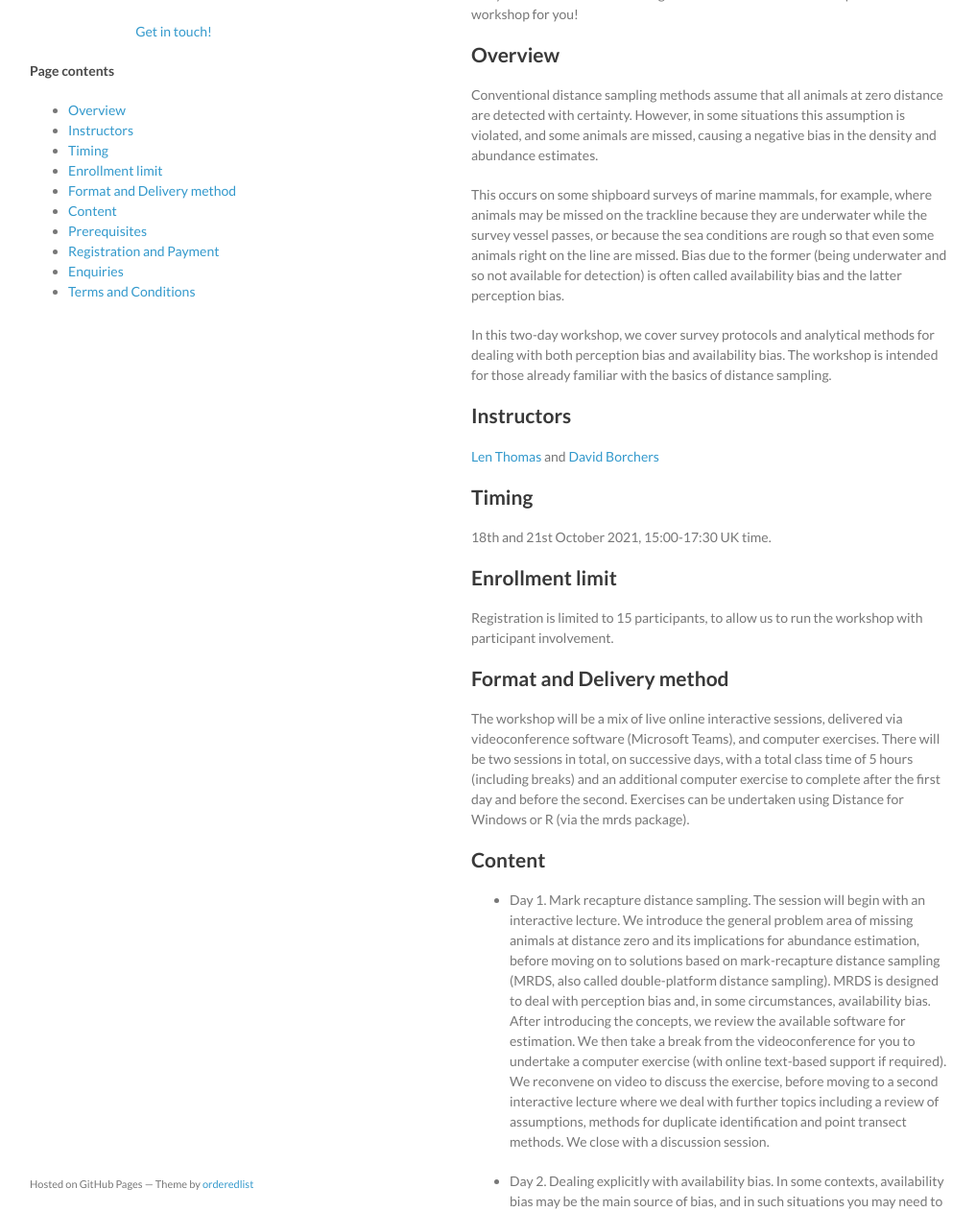
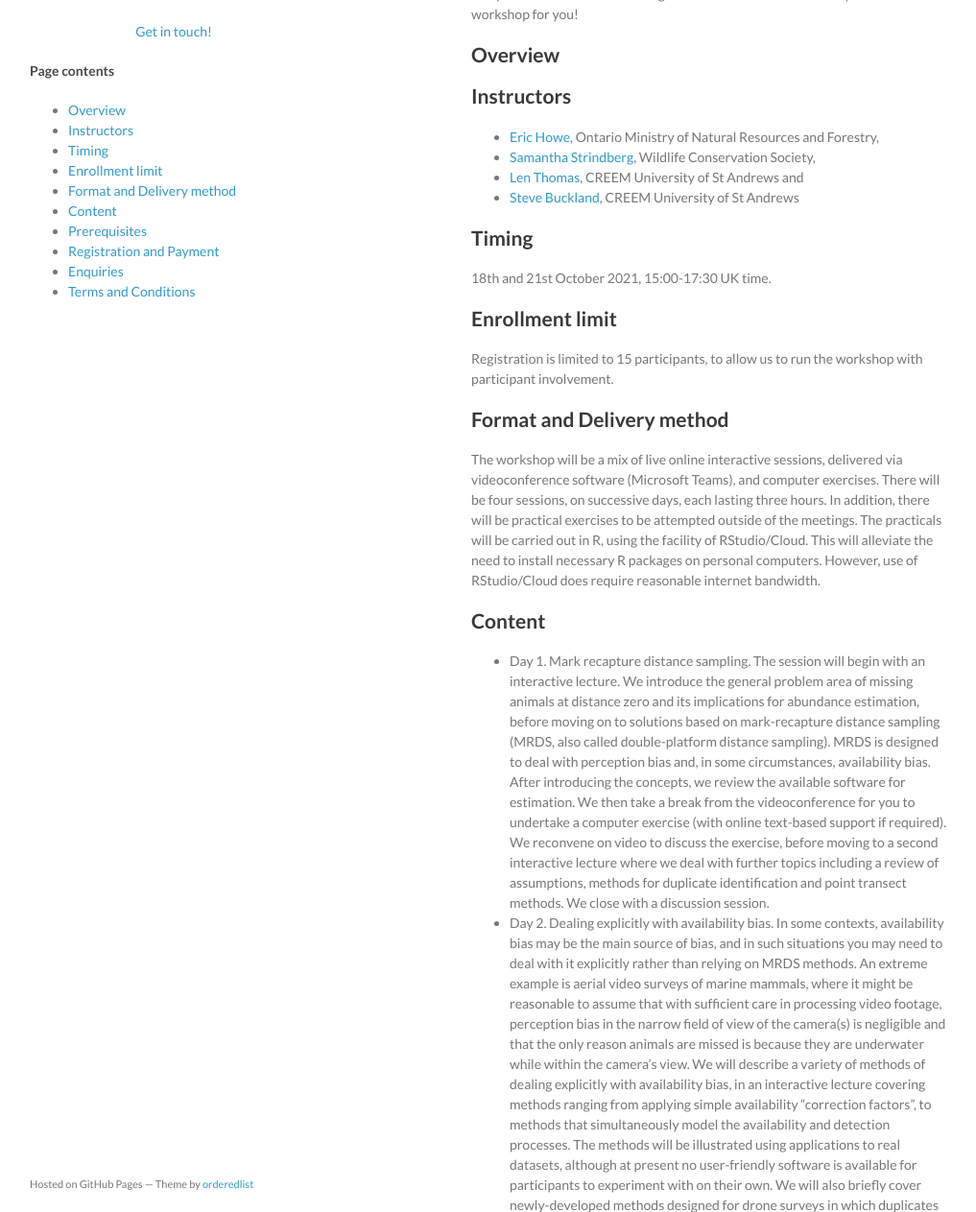
Before and after one commit to distanceworkshops/distanceworkshops.github.io, a Jekyll site: the page built from CTDS-Oct2021.md, in a window 1280 px wide and 1400 px high, cut to the strip 137-1400 px from the top of the window. Shown: the whole strip at 96% size, without its empty margins (129-1146 px from the left). Built offline with Jekyll 4.4.1, drawn with Linux system fonts in a browser that asks for light colours; some of the changed text lies outside the part shown.

Commit message:
Update CTDS-Oct2021.md

```diff
--- a/CTDS-Oct2021.md
+++ b/CTDS-Oct2021.md
@@ -10,15 +10,14 @@ Are you concerned about missing animals on the transect line or point?  This is
 
 ## Overview
 
-Conventional distance sampling methods assume that all animals at zero distance are detected with certainty.  However, in some situations this assumption is violated, and some animals are missed, causing a negative bias in the density and abundance estimates.
 
-This occurs on some shipboard surveys of marine mammals, for example, where animals may be missed on the trackline because they are underwater while the survey vessel passes, or because the sea conditions are rough so that even some animals right on the line are missed.  Bias due to the former (being underwater and so not available for detection) is often called availability bias and the latter perception bias.
-
-In this two-day workshop, we cover survey protocols and analytical methods for dealing with both perception bias and availability bias.  The workshop is intended for those already familiar with the basics of distance sampling.
 
 ## Instructors
 
-[Len Thomas](http://lenthomas.org) and [David Borchers](https://dlb992.wixsite.com/davidborchers)
+- [Eric Howe](https://scholar.google.com/citations?user=Dwrq7t8AAAAJ&hl=en), Ontario Ministry of Natural Resources and Forestry,
+- [Samantha Strindberg](https://blog.wcs.org/photo/author/sstrindberg/), Wildlife Conservation Society,
+- [Len Thomas](http://lenthomas.org), CREEM University of St Andrews and
+- [Steve Buckland](https://steve7397.wixsite.com/personal), CREEM University of St Andrews
 
 ## Timing
 
@@ -30,32 +29,33 @@ Registration is limited to 15 participants, to allow us to run the workshop with
 
 ## Format and Delivery method
 
-The workshop will be a mix of live online interactive sessions, delivered via videoconference software (Microsoft Teams), and computer exercises.   There will be two sessions in total, on successive days, with a total class time of 5 hours (including breaks) and an additional computer exercise to complete after the first day and before the second.  Exercises can be undertaken using Distance for Windows or R (via the mrds package).
+The workshop will be a mix of live online interactive sessions, delivered via videoconference software (Microsoft Teams), and computer exercises.   There will be four sessions, on successive days, each lasting three hours. In addition, there will be practical exercises to be attempted outside of the meetings.  The practicals will be carried out in R, using the facility of RStudio/Cloud.  This will alleviate the need to install necessary R packages on personal computers.  However, use of RStudio/Cloud does require reasonable internet bandwidth.
 
 ## Content
 
-*	Day 1.  Mark recapture distance sampling.  The session will begin with an interactive lecture.  We introduce the general problem area of missing animals at distance zero and its implications for abundance estimation, before moving on to solutions based on mark-recapture distance sampling (MRDS, also called double-platform distance sampling).  MRDS is designed to deal with perception bias and, in some circumstances, availability bias.  After introducing the concepts, we review the available software for estimation.  We then take a break from the videoconference for you to undertake a computer exercise (with online text-based support if required).  We reconvene on video to discuss the exercise, before moving to a second interactive lecture where we deal with further topics including a review of assumptions, methods for duplicate identification and point transect methods.  We close with a discussion session.
-
-*	Day 2.  Dealing explicitly with availability bias.  In some contexts, availability bias may be the main source of bias, and in such situations you may need to deal with it explicitly rather than relying on MRDS methods. An extreme example is aerial video surveys of marine mammals, where it might be reasonable to assume that with sufficient care in processing video footage, perception bias in the narrow field of view of the camera(s) is negligible and that the only reason animals are missed is because they are underwater while within the camera’s view. We will describe a variety of methods of dealing explicitly with availability bias, in an interactive lecture covering methods ranging from applying simple availability “correction factors”, to methods that simultaneously model the availability and detection processes.  The methods will be illustrated using applications to real datasets, although at present no user-friendly software is available for participants to experiment with on their own. We will also briefly cover newly-developed methods designed for drone surveys in which duplicates are not identified.  We will finish with a question-and-answer session.
+-	Day 1.  Mark recapture distance sampling.  The session will begin with an interactive lecture.  We introduce the general problem area of missing animals at distance zero and its implications for abundance estimation, before moving on to solutions based on mark-recapture distance sampling (MRDS, also called double-platform distance sampling).  MRDS is designed to deal with perception bias and, in some circumstances, availability bias.  After introducing the concepts, we review the available software for estimation.  We then take a break from the videoconference for you to undertake a computer exercise (with online text-based support if required).  We reconvene on video to discuss the exercise, before moving to a second interactive lecture where we deal with further topics including a review of assumptions, methods for duplicate identification and point transect methods.  We close with a discussion session.
+-	Day 2.  Dealing explicitly with availability bias.  In some contexts, availability bias may be the main source of bias, and in such situations you may need to deal with it explicitly rather than relying on MRDS methods. An extreme example is aerial video surveys of marine mammals, where it might be reasonable to assume that with sufficient care in processing video footage, perception bias in the narrow field of view of the camera(s) is negligible and that the only reason animals are missed is because they are underwater while within the camera’s view. We will describe a variety of methods of dealing explicitly with availability bias, in an interactive lecture covering methods ranging from applying simple availability “correction factors”, to methods that simultaneously model the availability and detection processes.  The methods will be illustrated using applications to real datasets, although at present no user-friendly software is available for participants to experiment with on their own. We will also briefly cover newly-developed methods designed for drone surveys in which duplicates are not identified.  We will finish with a question-and-answer session.
+-	Day 3.
+-	Day 4.
 
 ## Prerequisites
 
-You should already know about distance sampling, for example by having taken a face-to-face introductory workshop or an online workshop (either interactive or via our [free pre-recorded lectures](https://workshops.distancesampling.org/online-course/) ).  You should also have either experience using Distance for Windows, or of using R, and have the relevant software downloaded and installed in advance of the workshop.  We will offer pre-workshop group meetings to check the video-conferencing software, and that you have the software correctly installed.
+You should already know about distance sampling, for example by having taken a face-to-face introductory workshop or an online workshop (either interactive or via our [free pre-recorded lectures](https://workshops.distancesampling.org/online-course/) ).  You should also have modest experience using R. We will offer pre-workshop group meetings to check the video-conferencing software.
 
 ## Registration and Payment
 
 The Registration Fee is 150GBP.
 
-To register and pay, please follow [this link](https://onlineshop.st-andrews.ac.uk/conferences-and-events/events/creem/online-workshop-distance-sampling-when-animals-are-missed-at-zero-distance-30th-31st-august-2021) and click on the Book Event button.
+To register and pay, please follow this link and click on the Book Event button.
 
 Once you have registered, we will contact you to collect some follow-up information.
 
-Registration will close when the workshop fills, or 20 August 2012, whichever is first to run tests with participants on the video-conference system.
+Registration will close when the workshop fills, or 20 August 2021, whichever is first to run tests with participants on the video-conference system.
 
 All participants are asked to abide by our [workshop code of conduct](code-of-conduct).
 
 ## Enquiries
-For more information about the workshop or registration process please contact Len Thomas, email: [len.thomas@st-andrews.ac.uk](mailto:len.thomas@st-andrews.ac.uk)
+For more information about the workshop or registration process please contact Eric Rexstad, email: [eric.rexstad@st-andrews.ac.uk](mailto:eric.rexstad@st-andrews.ac.uk)
 
 ## Terms and Conditions
 [Information about the University of St Andrews Online Payment Services is available here.](https://onlineshop.st-andrews.ac.uk/help/terms-and-conditions)
```
